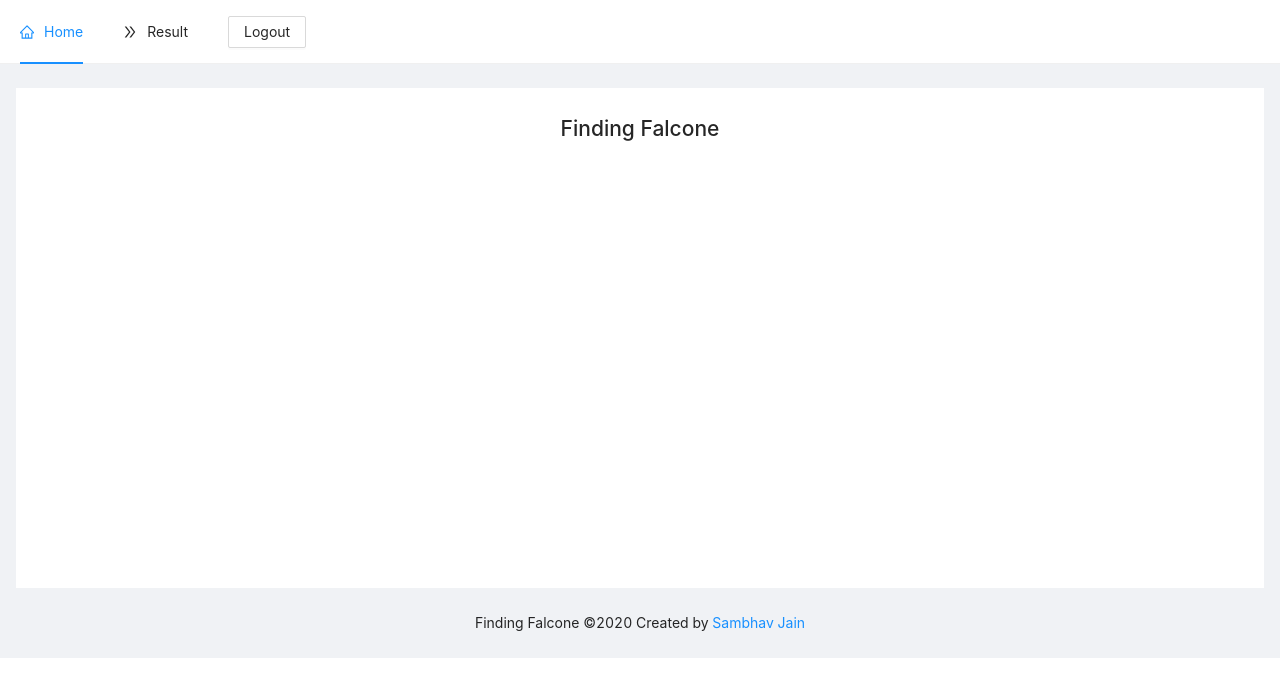
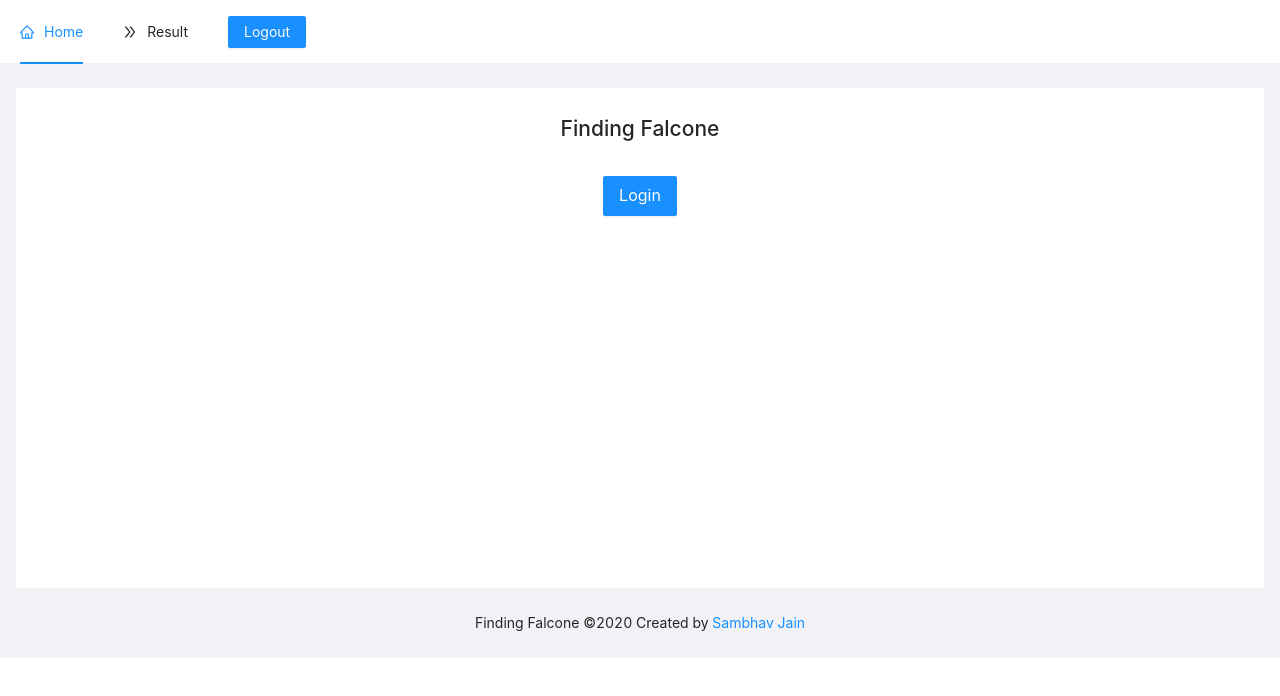
Before and after one commit to sambhav2612/finding-falcone, a React (Create React App) app: page /login in a window 1280 px wide. Shown: the top 696 px of the page. Built offline with nearby package versions, Linux system fonts and the light colour scheme; sample sign-in values are in the browser's storage.

Commit message:
ux fixes

```diff
--- a/src/components/Header/index.tsx
+++ b/src/components/Header/index.tsx
@@ -30,9 +30,11 @@ const Header = () => {
   }
 
   const logout = () => {
+    if (window?.confirm('Are you sure you want to logout?')) {
       localStorage.clear();
       message.success('Successfully logged out!');
       history.push('/login');
+    }
   }
 
   return (
@@ -44,12 +46,14 @@ const Header = () => {
         <Menu.Item key="home" icon={<HomeOutlined/>}>
           Home
         </Menu.Item>
+        {loggedIn && <>
           <Menu.Item key="result" icon={<DoubleRightOutlined/>}>
             Result
           </Menu.Item>
-        {loggedIn && <Menu.Item disabled>
-          <Button onClick={logout}>Logout</Button>
-        </Menu.Item>}
+          <Menu.Item disabled style={{float: 'right'}}>
+            <Button type="primary" onClick={logout}>Logout</Button>
+          </Menu.Item>
+        </>}
       </Menu>
     </AntHeader>
   );
--- a/src/containers/Login/index.tsx
+++ b/src/containers/Login/index.tsx
@@ -1,24 +1,24 @@
-import React, {useEffect} from 'react';
+import React from 'react';
 import {useHistory} from 'react-router-dom';
 import Page from "../Page";
 import {getToken, isAuthenticated} from "../../utils/methods";
-import {message} from "antd";
+import {Button, message} from "antd";
 
 const Login = () => {
   const history = useHistory();
-  useEffect(() => {
+
+  const login = async (e: any) => {
+    e.preventDefault();
     if (!isAuthenticated()) {
-      (async () => {
-        await getToken();
-        message.success(' Successfully generated API token!');
-        history.push('home');
-      })();
+      await getToken();
+      message.success('Successfully logged in!');
+      history.push('home');
     }
-  }, []);
+  }
 
   return (
     <Page>
-
+      <Button type="primary" size="large" onClick={login} style={{marginTop: 20}}>Login</Button>
     </Page>
   );
 };
```
Also changed, not shown: 1 other file (tests, documents, lock files or other folders). Lines whose indentation alone changed are shown as unchanged.
